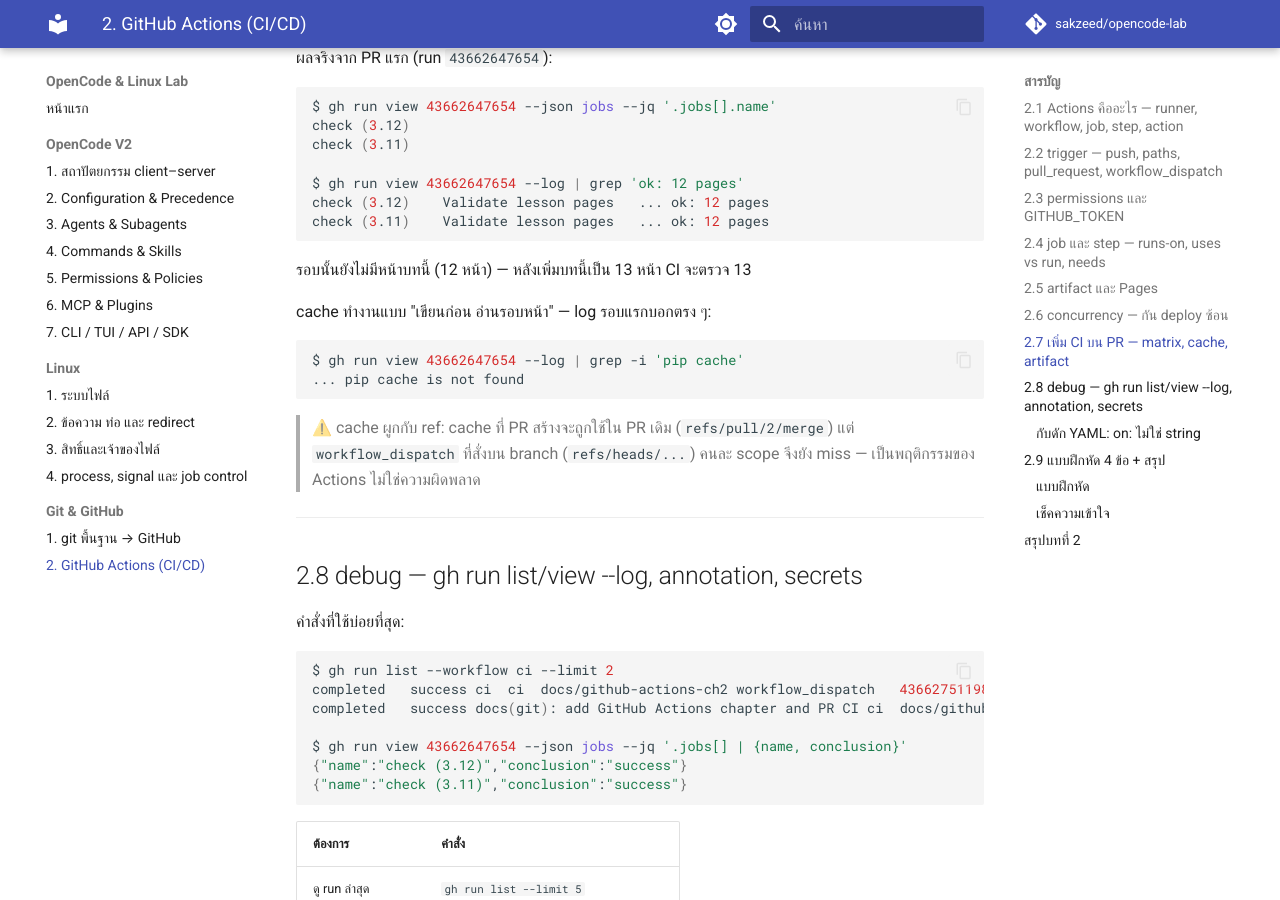
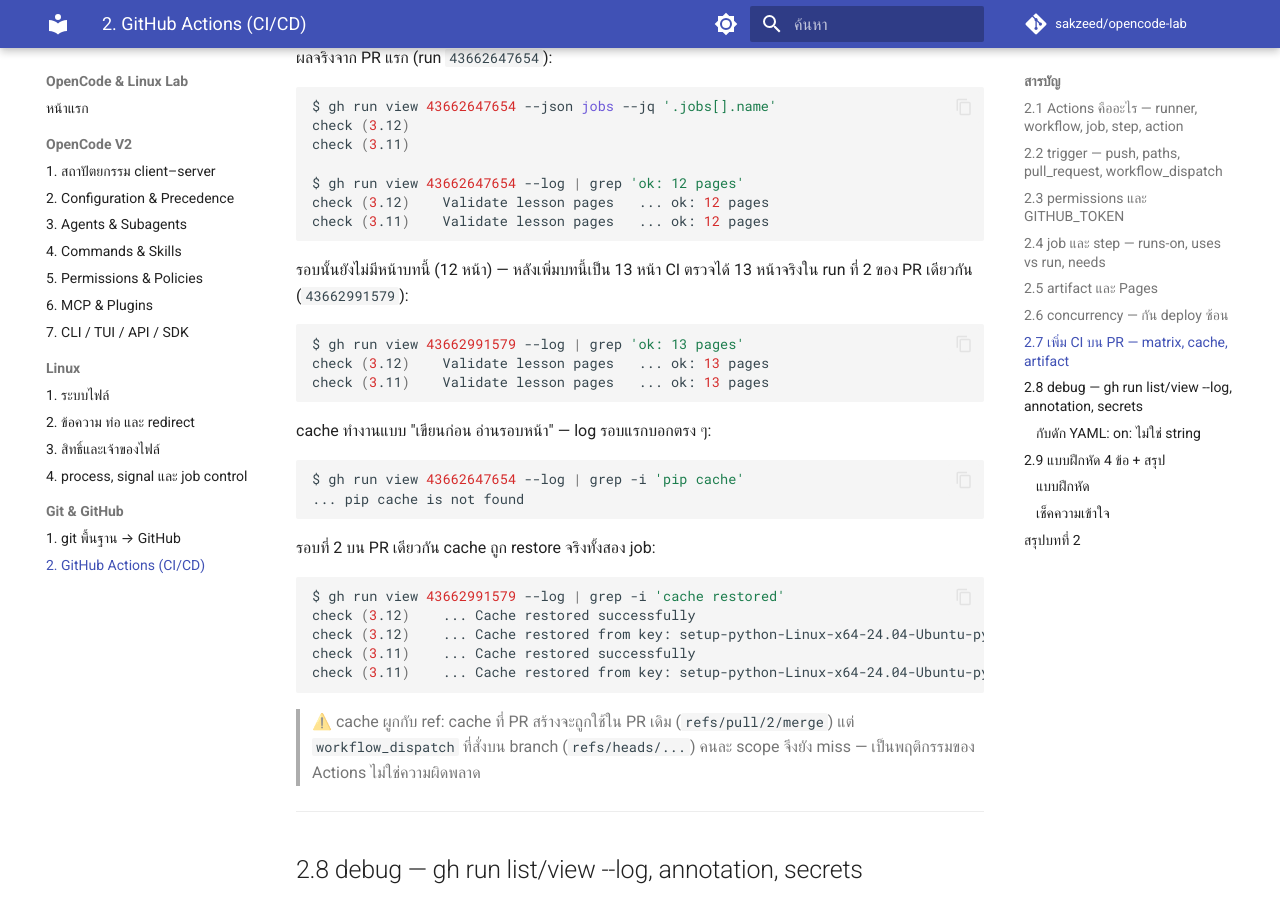
Before and after one commit to sakzeed/opencode-lab, an MkDocs documentation site: the page built from docs/git/02-actions.md, in a window 1280 px wide and 900 px high, scrolled down 6513 px. Built offline with MkDocs 1.6.1 and Material for MkDocs 9.7.7, drawn with Linux system fonts in a browser that asks for light colours; comment, search, counter and statistics services are not loaded.

Commit message:
docs(git): record cache restore evidence in chapter 2

````diff
--- a/docs/git/02-actions.md
+++ b/docs/git/02-actions.md
@@ -300,13 +300,29 @@ check (3.12)	Validate lesson pages	... ok: 12 pages
 check (3.11)	Validate lesson pages	... ok: 12 pages
 ```
 
-รอบนั้นยังไม่มีหน้าบทนี้ (12 หน้า) — หลังเพิ่มบทนี้เป็น 13 หน้า CI จะตรวจ 13
+รอบนั้นยังไม่มีหน้าบทนี้ (12 หน้า) — หลังเพิ่มบทนี้เป็น 13 หน้า CI ตรวจได้ 13 หน้าจริงใน run ที่ 2 ของ PR เดียวกัน (`43662991579`):
+
+```sh
+$ gh run view 43662991579 --log | grep 'ok: 13 pages'
+check (3.12)	Validate lesson pages	... ok: 13 pages
+check (3.11)	Validate lesson pages	... ok: 13 pages
+```
 
 cache ทำงานแบบ "เขียนก่อน อ่านรอบหน้า" — log รอบแรกบอกตรง ๆ:
 
 ```sh
 $ gh run view 43662647654 --log | grep -i 'pip cache'
 ... pip cache is not found
+```
+
+รอบที่ 2 บน PR เดียวกัน cache ถูก restore จริงทั้งสอง job:
+
+```sh
+$ gh run view 43662991579 --log | grep -i 'cache restored'
+check (3.12)	... Cache restored successfully
+check (3.12)	... Cache restored from key: setup-python-Linux-x64-24.04-Ubuntu-python-3.12.16-pip-4a351ad6...
+check (3.11)	... Cache restored successfully
+check (3.11)	... Cache restored from key: setup-python-Linux-x64-24.04-Ubuntu-python-3.11.18-pip-4a351ad6...
 ```
 
 > ⚠️ cache ผูกกับ ref: cache ที่ PR สร้างจะถูกใช้ใน PR เดิม (`refs/pull/2/merge`) แต่ `workflow_dispatch` ที่สั่งบน branch (`refs/heads/...`) คนละ scope จึงยัง miss — เป็นพฤติกรรมของ Actions ไม่ใช่ความผิดพลาด
````
